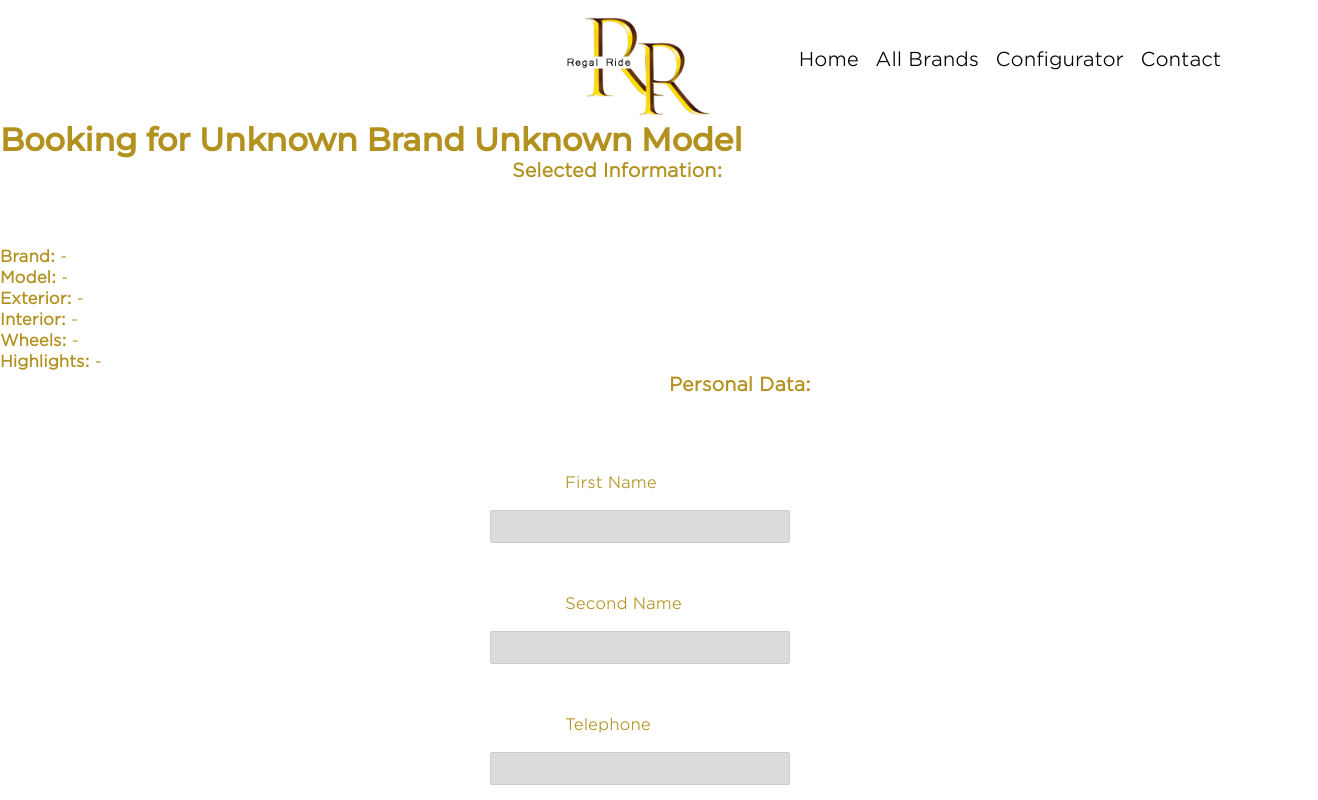
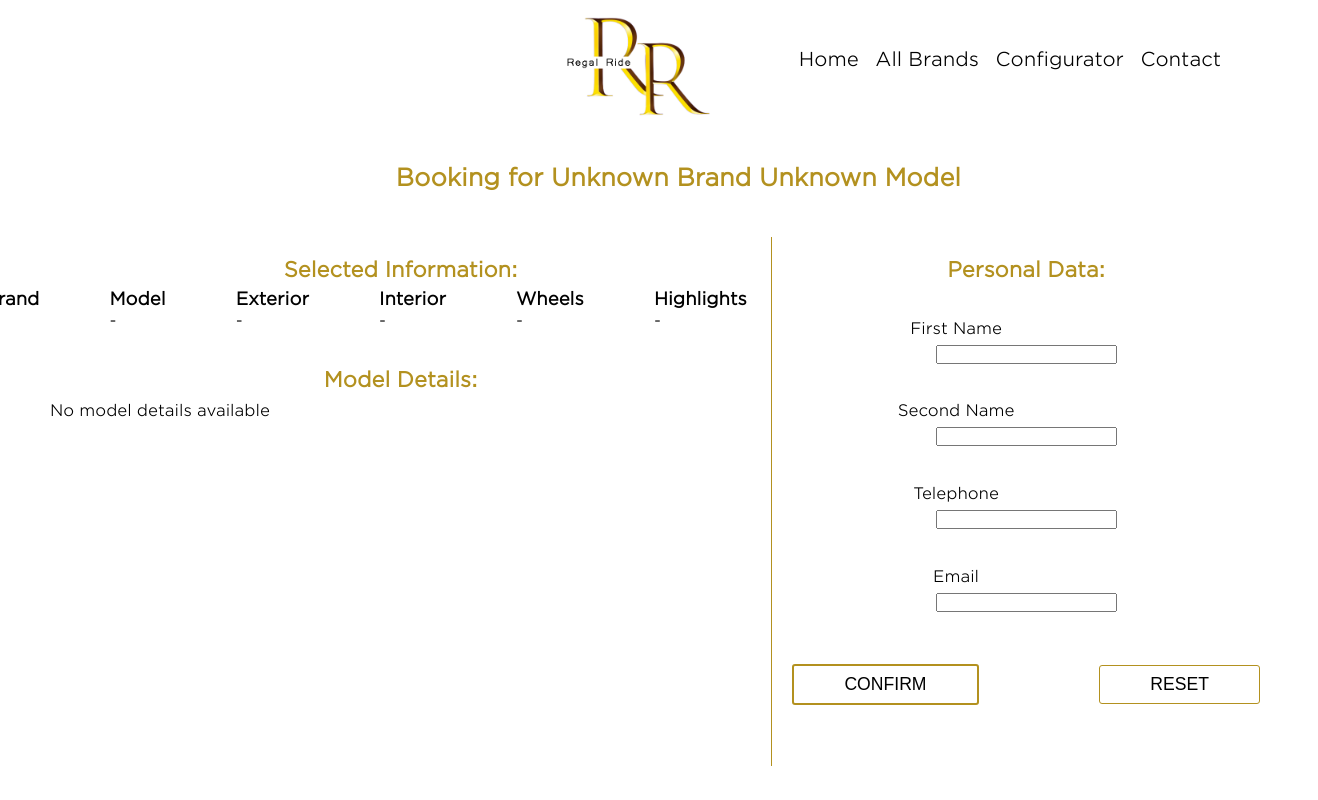
Before and after one commit to BigKsen/React-Car-Project, a React (Vite) app: page /form in a window 1280 px wide. Shown: the top 800 px of the page, 1318 px wide, since content can reach past the window. Built offline with nearby package versions, Linux system fonts and the light colour scheme.

Commit message:
booking form Page setup OK

```diff
--- a/src/Composants/ContactForm/ContactForm.jsx
+++ b/src/Composants/ContactForm/ContactForm.jsx
@@ -66,10 +66,9 @@ const ContactForm = () => {
   };
 
   return (
+    <>
       <div className={style["form-container"]}>
-
-      <h2>Contact Us:</h2>
-      <form onSubmit={handleSubmit}>
+        <form onSubmit={handleSubmit} className={style.FormContactForm}>
           <div>
             <label htmlFor="firstNameContact">First Name</label>
             <input
@@ -136,6 +135,7 @@ const ContactForm = () => {
           </div>
         </form>
       </div>
+    </>
   );
 };
 
--- a/src/Composants/ContactForm/ContactForm.module.css
+++ b/src/Composants/ContactForm/ContactForm.module.css
@@ -2,6 +2,9 @@
 .form-container {
   text-align: center; /* Centre tout le contenu horizontalement */
   margin: 0 auto; /* Centre horizontalement */
+  background-color: green;
+  width: 100%;
+  height: 100%;
 }
 
 /* Centrer le titre */
@@ -12,18 +15,10 @@
 }
 
 /* Formulaire */
-form {
-  width: 100%;
-  max-width: 500px; /* Limite la largeur maximale du formulaire */
-  margin: 0 auto; /* Centre le formulaire horizontalement */
-  display: flex;
-  flex-direction: column; /* Dispose les éléments verticalement */
-  gap: 1rem; /* Espacement entre chaque champ */
-  align-items: center; /* Centre les champs */
-}
+
 
 /* Champs et labels */
-form div {
+.FormContactForm >div {
   display: flex; /* Flexbox pour les labels et inputs */
   gap: 1rem; /* Espacement entre le label et l'input */
   width: 100%; /* S'étend sur toute la largeur */
@@ -31,15 +26,14 @@ form div {
 }
 
 /* Style des labels */
-label {
+.FormContactForm >label {
   width: 150px; /* Largeur uniforme des labels */
   text-align: left; /* Alignement à gauche */
   font-size: 1rem;
 }
 
 /* Styles des champs de saisie et du textarea */
-input,
-textarea {
+.FormContactForm >input,.FormContactForm >textarea {
   width: 100%; /* S'adapte à la largeur disponible */
   max-width: 300px; /* Limite une largeur maximale */
   padding: 0.5rem;
@@ -49,21 +43,22 @@ textarea {
   background-color: rgb(220, 219, 219);
 }
 
-textarea {
+.FormContactForm >textarea {
   height: 100px; /* Hauteur spécifique */
   resize: none; /* Empêche le redimensionnement */
 }
 
 /* Conteneur du formulaire */
-.contactForm {
-  width: 40%;
-  height: 80%;
+.FormContactForm {
+  width: 100%;
+  height: 100%;
   display: flex;
   justify-content: center; /* Centre horizontalement */
   align-items: center; /* Centre verticalement */
   padding: 2%; /* Espace autour du formulaire */
   border-left: 1px solid #b3911f;
   box-sizing: border-box; /* Inclut le padding dans la largeur totale */
+  background-color: yellow;
 }
 
 /* Boutons */
--- a/src/Composants/Form/Form.jsx
+++ b/src/Composants/Form/Form.jsx
@@ -1,6 +1,7 @@
-import React, {useState} from "react";
-import {useNavigate} from "react-router-dom"; // Import du hook useNavigate
-import {useSelected} from "../../Composants/SelectedContext"; // Import du contexte
+import React, { useState } from "react";
+import { useNavigate } from "react-router-dom"; // Import du hook useNavigate
+import { useSelected } from "../../Composants/SelectedContext"; // Import du contexte
+import style from "./Form.module.css"; // Import du fichier CSS pour le style
 
 const Form = () => {
     // Récupération des données depuis le contexte
@@ -24,7 +25,7 @@ const Form = () => {
     const navigate = useNavigate();
 
     // Le texte à afficher dans l'élément <h1>
-    const h1 = `Booking for ${selectedBrand || "Unknown Brand"} ${selectedModel || "Unknown Model"}`;
+    const h2 = `Booking for ${selectedBrand || "Unknown Brand"} ${selectedModel || "Unknown Model"}`;
 
     // Fonction pour gérer la soumission du formulaire
     const handleSubmit = async (e) => {
@@ -50,7 +51,7 @@ const Form = () => {
 
         // Combine all data and wrap with a title
         const dataToSend = {
-          title: " BOOKING Request", // Adding the title here
+            title: "BOOKING Request", // Adding the title here
             formData,
             selectedData,
         };
@@ -84,7 +85,6 @@ const Form = () => {
         }
     };
 
-
     // Fonction pour réinitialiser les champs du formulaire
     const handleReset = () => {
         setFirstName("");
@@ -94,37 +94,44 @@ const Form = () => {
     };
 
     return (
-        <div>
-            <h1>{h1}</h1>
+        <>
+            <h2>{h2}</h2>
+        <div className={style.formContainer}>
 
-            {/* Affichage des informations sélectionnées */}
-            <div>
+            {/* Affichage des informations sélectionnées à gauche */}
+            <div className={style.selectedInfoContainer}>
                 <h3>Selected Information:</h3>
                 <ul>
-                    <li>
-                        <strong>Brand:</strong> {selectedBrand || "-"}
-                    </li>
-                    <li>
-                        <strong>Model:</strong> {selectedModel || "-"}
-                    </li>
-                    <li>
-                        <strong>Exterior:</strong> {selectedExterior || "-"}
-                    </li>
-                    <li>
-                        <strong>Interior:</strong> {selectedInterior || "-"}
-                    </li>
-                    <li>
-                        <strong>Wheels:</strong> {selectedWheels || "-"}
-                    </li>
-                    <li>
-                        <strong>Highlights:</strong> {selectedHighlights || "-"}
-                    </li>
+                    <li><strong>Brand</strong> {selectedBrand || "-"}</li>
+                    <li><strong>Model</strong> {selectedModel || "-"}</li>
+                    <li><strong>Exterior</strong> {selectedExterior || "-"}</li>
+                    <li><strong>Interior</strong> {selectedInterior || "-"}</li>
+                    <li><strong>Wheels</strong> {selectedWheels || "-"}</li>
+                    <li><strong>Highlights</strong> {selectedHighlights || "-"}</li>
                 </ul>
+
+                {/* Affichage des détails du modèle */}
+                <div className={style.modelDetailsContainer}>                    <h3>Model Details:</h3>
+                    {modelData ? (
+                        <table className={style.detailsTable}>
+                            <tbody>
+                                {Object.entries(modelData).map(([key, value]) => (
+                                    <tr key={key}>
+                                        <td><strong>{key}:</strong></td>
+                                        <td>{value || "-"}</td>
+                                    </tr>
+                                ))}
+                            </tbody>
+                        </table>
+                    ) : (
+                        <p>No model details available</p>
+                    )}
+                </div>
             </div>
 
-            {/* Formulaire */}
+            <div className={style.personalDataContainer}>
+                <h3>Personal Data:</h3>
                 <form onSubmit={handleSubmit}>
-                <h3>Personal Data:</h3>
                     <label htmlFor="firstName">First Name</label>
                     <input
                         type="text"
@@ -144,17 +151,31 @@ const Form = () => {
                     />
 
                     <label htmlFor="tel">Telephone</label>
-                <input type="tel" id="tel" name="tel" value={tel} onChange={(e) => setTel(e.target.value)} />
+                    <input
+                        type="tel"
+                        id="tel"
+                        name="tel"
+                        value={tel}
+                        onChange={(e) => setTel(e.target.value)}
+                    />
 
                     <label htmlFor="email">Email</label>
-                <input type="email" id="email" name="email" value={email} onChange={(e) => setEmail(e.target.value)} />
+                    <input
+                        type="email"
+                        id="email"
+                        name="email"
+                        value={email}
+                        onChange={(e) => setEmail(e.target.value)}
+                    />
 
+                    <div className={style.bookingFormBtns}>
                     <button type="submit">CONFIRM</button>
-                <button type="button" onClick={handleReset}>
-                    RESET
-                </button>
+                    <button type="button" onClick={handleReset}>RESET</button>
+                    </div>
                 </form>
             </div>
+        </div>
+        </>
     );
 };
 
--- a/src/Composants/Form/Form.module.css
+++ b/src/Composants/Form/Form.module.css
@@ -0,0 +1,95 @@
+/* Style pour le titre */
+h2 {
+  width: 100vw;
+  height: 5vh;
+  font-size: 24px;
+  text-align: center;
+  color: #b3911f;
+  margin: 3%;
+  display: flex;
+  justify-content: center;
+  align-items: center;
+}
+
+/* Conteneur principal du formulaire */
+.formContainer {
+  color: black;
+  width: 100vw;
+  height: 68vh;
+  display: flex;
+  justify-content: space-between; /* Place les conteneurs à gauche et à droite */
+  align-items: flex-start;
+  margin: 0 auto;
+}
+
+/* Conteneur pour les informations sélectionnées */
+.selectedInfoContainer {
+  width: 60%; /* Réduit la largeur pour donner plus d'espace à l'autre conteneur */
+  height: 90%;
+  padding: 20px;
+  padding-left: 50px;
+  border-right: 1px solid #b3911f;
+  font-size: 1em;
+}
+
+.selectedInfoContainer > h3,
+.modelDetailsContainer > h3,
+.personalDataContainer > h3 {
+  color: #b3911f;
+  font-size: 1.3em;
+  width: 100%;
+  height: 5%;
+  margin: 0;
+  margin-bottom: 1%;
+  text-align: center;
+}
+
+.selectedInfoContainer > ul {
+  display: flex;
+  justify-content: center;
+  align-items: center;
+  margin-bottom: 5%;
+}
+.selectedInfoContainer > ul > li {
+  list-style: none;
+  margin-right: 10%;
+}
+
+.detailsTable > tbody > tr > td {
+    width: 200px;
+}
+
+
+/* Conteneur pour les données personnelles */
+.personalDataContainer {
+  width: 40%; /* Réduit la largeur pour garder un espacement équilibré */
+  height: 90%;
+  padding: 20px;
+  padding-bottom: 0;
+}
+
+/* Formulaire avec disposition en colonne */
+form {
+  font-family: "GothamOfficeRegular";
+  display: flex;
+  flex-direction: column;
+  justify-content: flex-start;
+  align-items: center;
+  gap: 5px; /* Ajout d'espacement entre chaque ligne du formulaire */
+}
+
+form > label {
+  margin-left: -30%;
+}
+
+/* Boutons */
+.bookingFormBtns {
+  width: 100%;
+  display: flex;
+  justify-content: center;
+  align-items: center;
+}
+
+strong {
+  font-size: 1.1em;
+}
--- a/src/Composants/SelectorConfigurator/SelectorConfigurator.module.css
+++ b/src/Composants/SelectorConfigurator/SelectorConfigurator.module.css
@@ -18,6 +18,7 @@
     display: flex;
     flex-direction: column; /* Organisation verticale des champs */
     margin-left: 12%;
+
 }
 
 label {
--- a/src/Pages/Configurator/Configurator.module.css
+++ b/src/Pages/Configurator/Configurator.module.css
@@ -10,6 +10,7 @@
     flex-wrap: wrap;
     justify-content: flex-end;
     align-items: center;
+
 }
 
 h2 {
@@ -20,8 +21,11 @@ h2 {
 }
 
 .configuratorImg {
-    width: 65%;
+    width: 60%;
     height: 80%;
+
+
+
 }
 
 .carConfiguratorBtns {
--- a/src/Pages/Contact/Contact.jsx
+++ b/src/Pages/Contact/Contact.jsx
@@ -5,10 +5,12 @@ import Saloon from "../../assets/images/saloon.avif";
 const Contact = () => {
   return (
     <>
+      <h2 className={style.ContactH2}>Contact Us:</h2>
+
       <div className={style.mainContact}>
         <div className={style.visitCard}>
           <img src={Saloon} alt="dealers saloon" />
-          <table>
+          <table className={style.contactTable}>
             <tr>
               <td>Address</td>
               <td>avenue Molière 320</td>
--- a/src/Pages/Contact/Contact.module.css
+++ b/src/Pages/Contact/Contact.module.css
@@ -1,30 +1,28 @@
-* {
-  margin: 0;
-  padding: 0;
-}
 
 .mainContact {
   width: 100vw;
-  height: 75vh;
+  height: 65vh;
   display: flex;
   justify-content: center;
   align-items: center;
   color: black;
   font-family: "GothamOfficeRegular";
+  margin: 0;
 }
 
-table {
+.contactTable {
   border-spacing: 10px;
 }
 
 .visitCard {
   width: 40%;
-  height: 80%;
+  height: 100%;
   display: flex;
   flex-direction: column;
   justify-content: center;
   align-items: center;
   gap: 2%;
+  background-color: red;
 }
 
 .visitCard > img {
@@ -35,9 +33,16 @@ table {
 
 .contactForm {
   width: 40%;
-  height: 80%;
-  display: flex;
-  justify-content: flex-start;
-  align-items: center;
+  height: 100%;
   border-left: 1px solid #b3911f;
+  background-color: violet;
 }
+
+.ContactH2{
+  width: 100vw;
+  height: 5vh;
+  margin:0;
+  margin-top: 2%;
+  padding: 0;
+  background-color: grey;
+}
```
Also changed, not shown: src/Composants/SelectedContext.jsx (+7 -7 lines), src/Pages/Configurator/Configurator.jsx (+28 -18 lines), src/Pages/Summery/Summery.jsx (+15 -5 lines), src/Pages/Summery/Summery.module.css (+65 -0 lines), 1 other file (tests, documents, lock files or other folders). Lines whose indentation alone changed are shown as unchanged.
